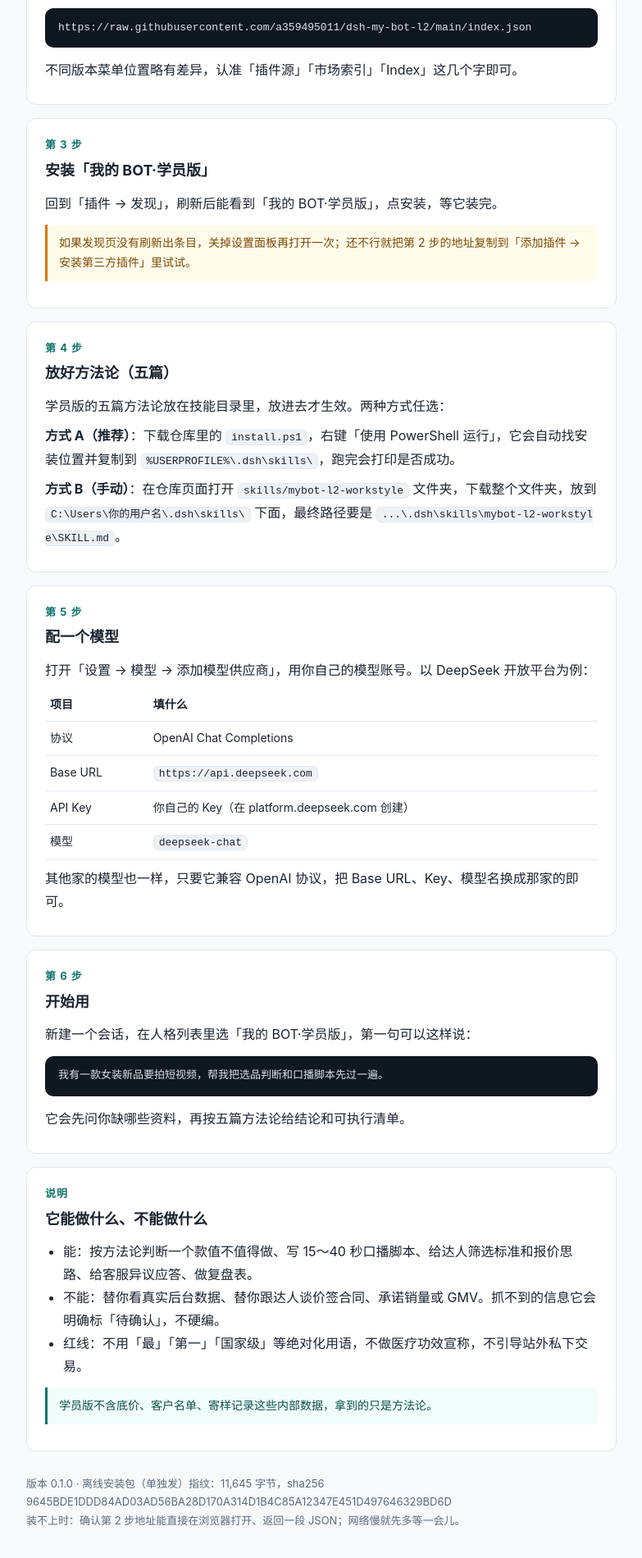
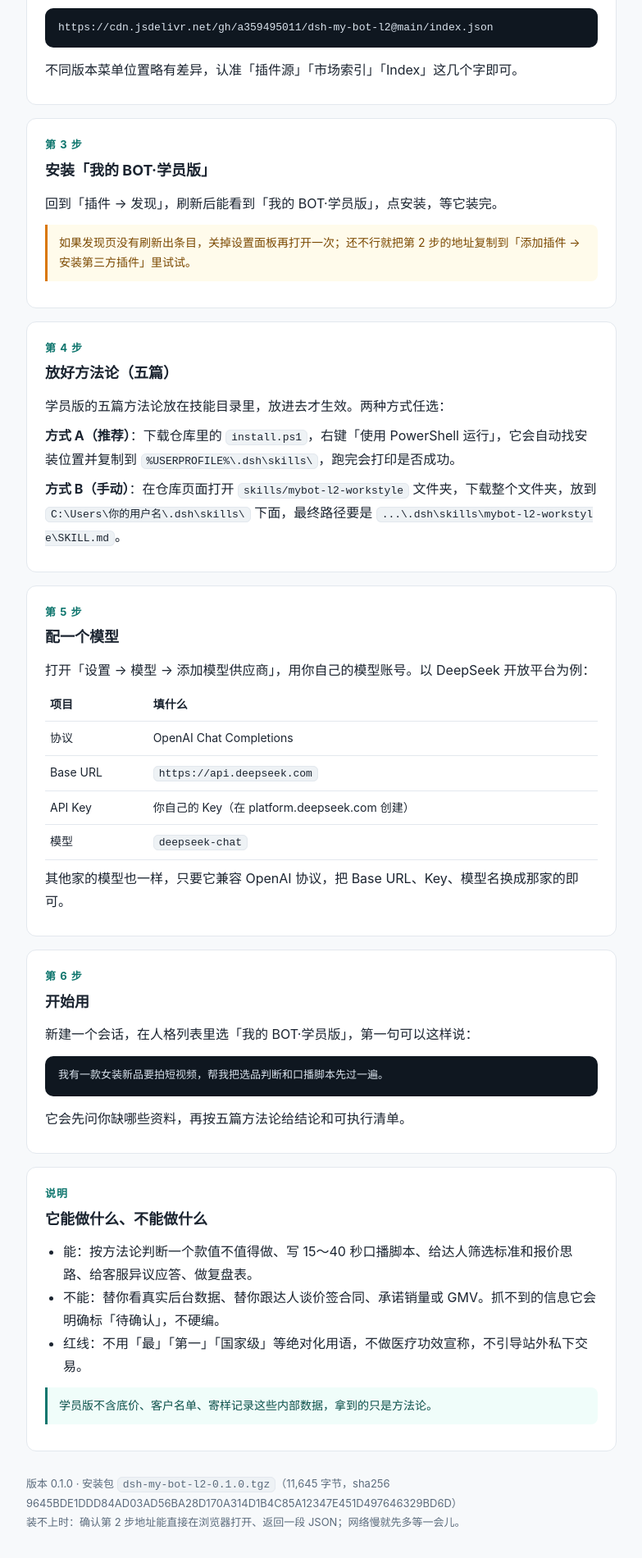
Before and after one commit to a359495011/dsh-my-bot-l2, a website: page install-guide.html in a window 1280 px wide. Shown: the part 492-2392 px from the top of the page at 82% size, without its empty margins (248-1031 px from the left). Drawn offline with Linux system fonts and the light colour scheme.

Commit message:
更新安装指南：插件源地址改用 jsDelivr（raw.githubusercontent.com 国内不可达）

```diff
--- a/install-guide.html
+++ b/install-guide.html
@@ -42,7 +42,7 @@
     <div class="step">第 2 步</div>
     <h2>添加插件源</h2>
     <p>打开「设置 → 插件」，找到「插件源 / 市场索引 / Index URL」一栏，把下面的地址粘进去保存：</p>
-    <pre><code>https://raw.githubusercontent.com/a359495011/dsh-my-bot-l2/main/index.json</code></pre>
+    <pre><code>https://cdn.jsdelivr.net/gh/a359495011/dsh-my-bot-l2@main/index.json</code></pre>
     <p>不同版本菜单位置略有差异，认准「插件源」「市场索引」「Index」这几个字即可。</p>
   </div>
 
@@ -95,7 +95,7 @@
   </div>
 
   <footer>
-    版本 0.1.0 · 离线安装包（单独发）指纹：11,645 字节，sha256 9645BDE1DDD84AD03AD56BA28D170A314D1B4C85A12347E451D497646329BD6D<br>
+    版本 0.1.0 · 安装包 <code>dsh-my-bot-l2-0.1.0.tgz</code>（11,645 字节，sha256 9645BDE1DDD84AD03AD56BA28D170A314D1B4C85A12347E451D497646329BD6D）<br>
     装不上时：确认第 2 步地址能直接在浏览器打开、返回一段 JSON；网络慢就先多等一会儿。
   </footer>
 </div>
```
